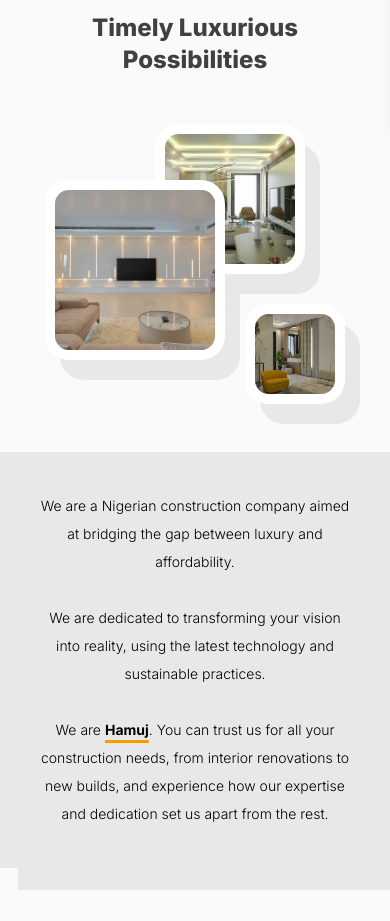
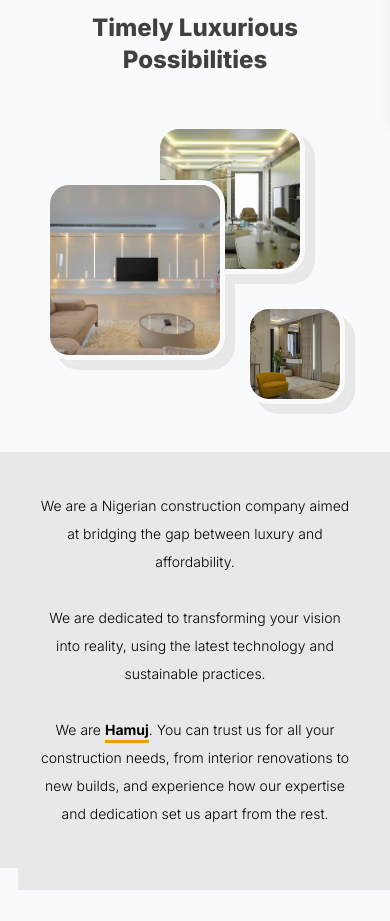
Before and after one commit to KingLegitto/Hamuj-Platform, a Next.js app: page / in a window 390 px wide. Shown: the part 800-1721 px from the top of the page. Built offline with nearby package versions, Linux system fonts and the light colour scheme.

Commit message:
updates to the pages

```diff
--- a/app/page.tsx
+++ b/app/page.tsx
@@ -73,10 +73,10 @@ export default function Home() {
 
         <div className="flex justify-center h-auto lg:h-[490px] flex-wrap lg:flex-nowrap gap-y-12 lg:gap-x-14 xl:gap-x-24 items-center mt-12 lg:mt-20">
 
-          <div className="relative h-[280px] lg:h-full w-[300px] lg:w-[540px] drop-shadow-[15px_20px_0px_#E8E8E8]">
-            <Image src={HeroBg5} alt="group image" className="absolute z-[3] left-0 bottom-11 rounded-3xl hover:scale-110 duration-300 border-[10px] border-white w-[180px] lg:w-[330px] aspect-square object-cover"/>
-            <Image src={HeroBg} alt="group image" className="absolute z-[2] top-0 right-10  rounded-3xl hover:scale-110 duration-300 border-[10px] border-white w-[150px] lg:w-[280px] aspect-square object-cover"/>
-            <Image src={HeroBg3} alt="group image" className="absolute z-[1] right-0 bottom-0 rounded-3xl hover:scale-110 duration-300 border-[10px] border-white w-[100px] lg:w-[150px] aspect-square object-cover"/>
+          <div className="relative h-[280px] lg:h-full w-[300px] lg:w-[540px] drop-shadow-[10px_10px_0px_#E8E8E8] lg:drop-shadow-[15px_20px_0px_#E8E8E8]">
+            <Image src={HeroBg5} alt="group image" className="absolute z-[3] left-0 bottom-11 rounded-3xl hover:scale-110 duration-300 border-[5px] lg:border-[10px] border-slate-50 w-[180px] lg:w-[330px] aspect-square object-cover"/>
+            <Image src={HeroBg} alt="group image" className="absolute z-[2] top-0 right-10  rounded-3xl hover:scale-110 duration-300 border-[5px] lg:border-[10px] border-slate-50 w-[150px] lg:w-[280px] aspect-square object-cover"/>
+            <Image src={HeroBg3} alt="group image" className="absolute z-[1] right-0 bottom-0 rounded-3xl hover:scale-110 duration-300 border-[5px] lg:border-[10px] border-slate-50 w-[100px] lg:w-[150px] aspect-square object-cover"/>
           </div>
 
           <p className="w-full lg:w-[500px] flex-shrink-0 rounded-none lg:rounded-lg bg-[#E8E8E8] lg:bg-theme-1 leading-7 h-auto lg:h-[370px] p-10 lg:p-5 text-black lg:text-white text-sm lg:text-lg text-center lg:text-left shadow-[20px_20px_0px_2px_#E8E8E8]">
```
